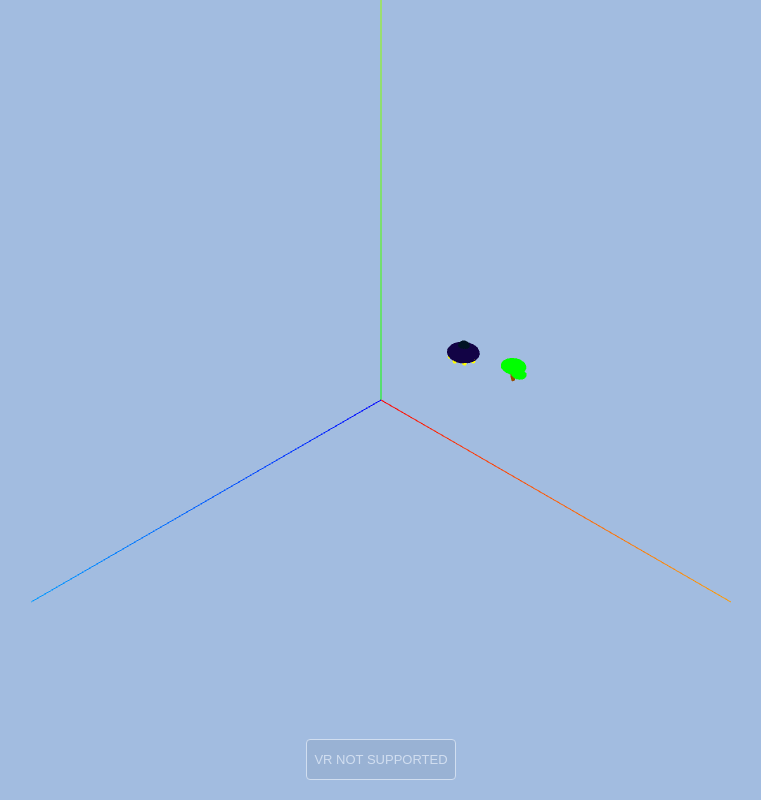
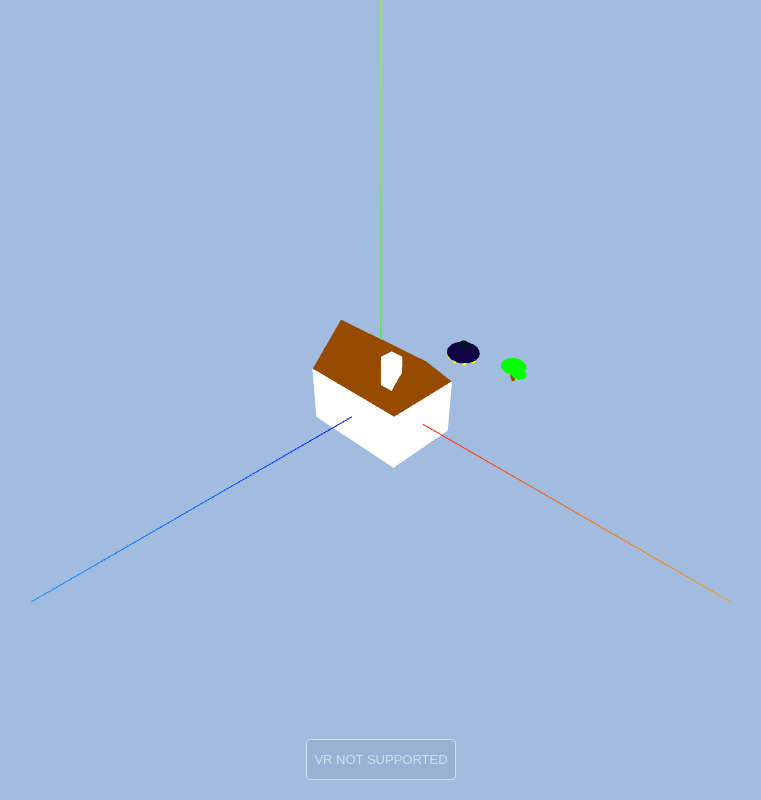
Before and after one commit to Pesteves2002/project-cg, a plain HTML site: page project-C/index.html in a window 1280 px wide. Shown: the whole page, without its empty margins (259-1020 px from the left). Drawn offline with Linux system fonts and the light colour scheme; animation ran at ten frames a second.

Commit message:
Add house

```diff
--- a/project-C/index.html
+++ b/project-C/index.html
@@ -14,6 +14,7 @@
     <script src="js/utils.js"></script>
     <script src="js/ovni.js"></script>
     <script src="js/tree.js"></script>
+    <script src="js/house.js"></script>
     <script src="js/main-script.js"></script>
 </head>
 
--- a/project-C/js/constants.js
+++ b/project-C/js/constants.js
@@ -41,6 +41,12 @@ const MATERIALVALUES = {
   }),
   leaf: new THREE.MeshBasicMaterial({
     color: 0x00ff00,
+  }),
+  house: new THREE.MeshBasicMaterial({
+    color: 0xffffff,
+  }),
+  roof: new THREE.MeshBasicMaterial({
+    color: 0x964b00,
   }),
 };
 
@@ -111,3 +117,31 @@ const LEAFVALUES2 = {
   type: PRIMITIVES.SPHERE,
   material: MATERIALVALUES.leaf,
 };
+
+const HOUSEVALUES = {
+  pos: new THREE.Vector3(0, 0, 0),
+  width: 17 * UNIT,
+  height: 9 * UNIT,
+  depth: 12 * UNIT,
+  type: PRIMITIVES.CUBE,
+  material: MATERIALVALUES.house,
+};
+
+// WIDHT_roof^2 + DEPTH_roof^2 = DEPTH_HOUSE^2
+const ROOFVALUES = {
+  pos: new THREE.Vector3(0, 4.5 * UNIT, 0),
+  width: Math.sqrt(72) * UNIT,
+  height: 16.9 * UNIT,
+  depth: Math.sqrt(72) * UNIT,
+  type: PRIMITIVES.CUBE,
+  material: MATERIALVALUES.roof,
+};
+
+const CHIMNEYVALUES = {
+  pos: new THREE.Vector3(5 * UNIT, 4 * UNIT, 3 * UNIT),
+  width: 2 * UNIT,
+  height: 5 * UNIT,
+  depth: 2 * UNIT,
+  type: PRIMITIVES.CUBE,
+  material: MATERIALVALUES.house,
+};
--- /dev/null
+++ b/project-C/js/house.js
@@ -0,0 +1,51 @@
+function createHouse() {
+  "use strict";
+
+  const house = createMainHouse();
+  setPosition(house, HOUSEVALUES);
+
+  scene.add(house);
+}
+
+function createMainHouse() {
+  "use strict";
+
+  const group = new THREE.Group();
+
+  const house = createObject3D(HOUSEVALUES);
+  const roof = createRoof();
+
+  group.add(house);
+  group.add(roof);
+
+  return group;
+}
+
+function createRoof() {
+  "use strict";
+
+  const group = new THREE.Group();
+
+  const roof = createObject3D(ROOFVALUES);
+  const chimney = createChimney();
+
+  group.add(roof);
+  group.add(chimney);
+
+  roof.rotation.z = Math.PI / 2;
+  roof.rotation.x = Math.PI / 4;
+
+  setPosition(group, ROOFVALUES);
+  return group;
+}
+
+function createChimney() {
+  "use strict";
+
+  const chimney = createObject3D(CHIMNEYVALUES);
+  setPosition(chimney, CHIMNEYVALUES);
+
+  chimney.rotation.y = Math.PI / 2;
+
+  return chimney;
+}
--- a/project-C/js/main-script.js
+++ b/project-C/js/main-script.js
@@ -97,6 +97,8 @@ function init() {
 
   createTree();
 
+  createHouse();
+
   render();
 
   document.body.appendChild(VRButton.createButton(renderer));
```
